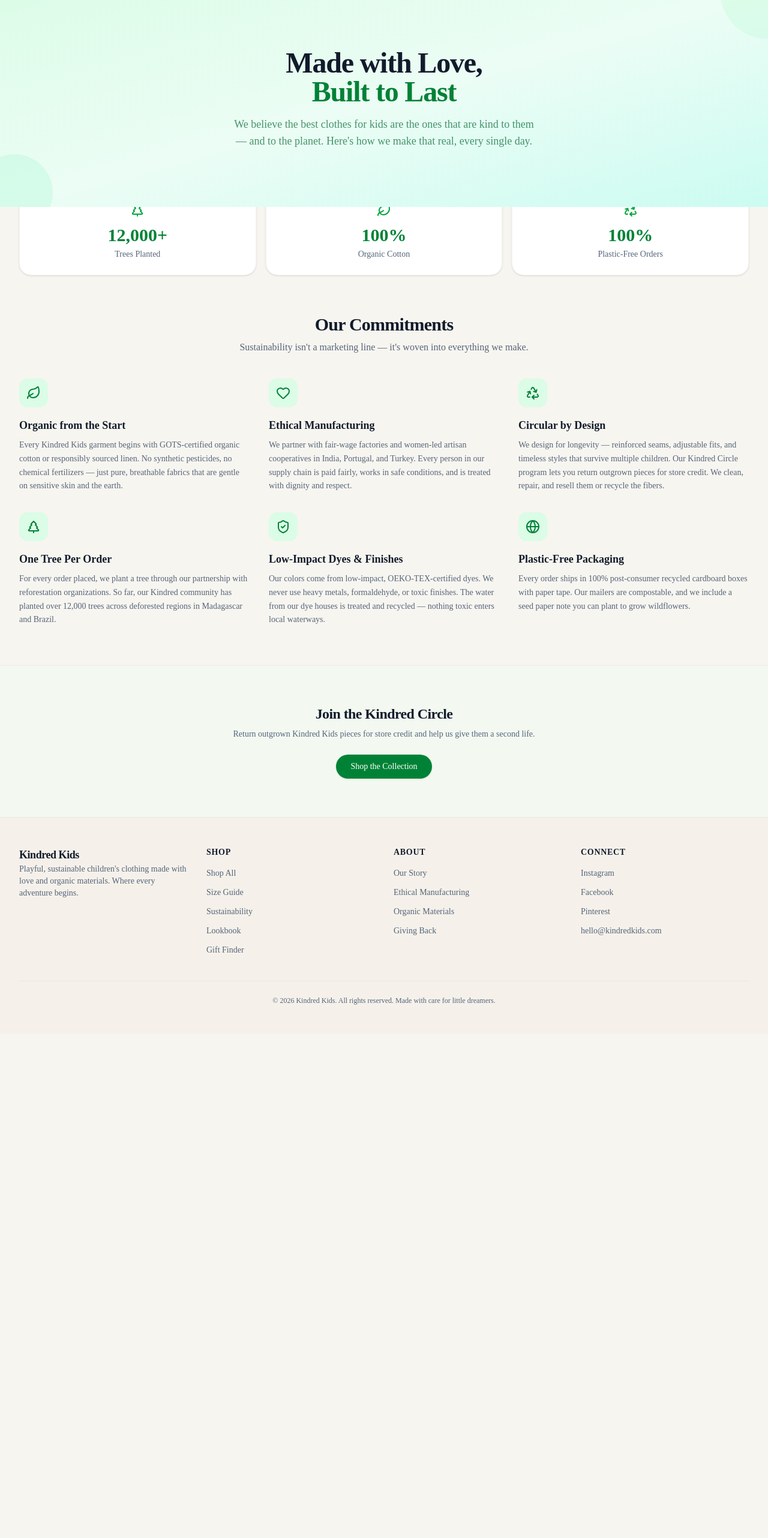
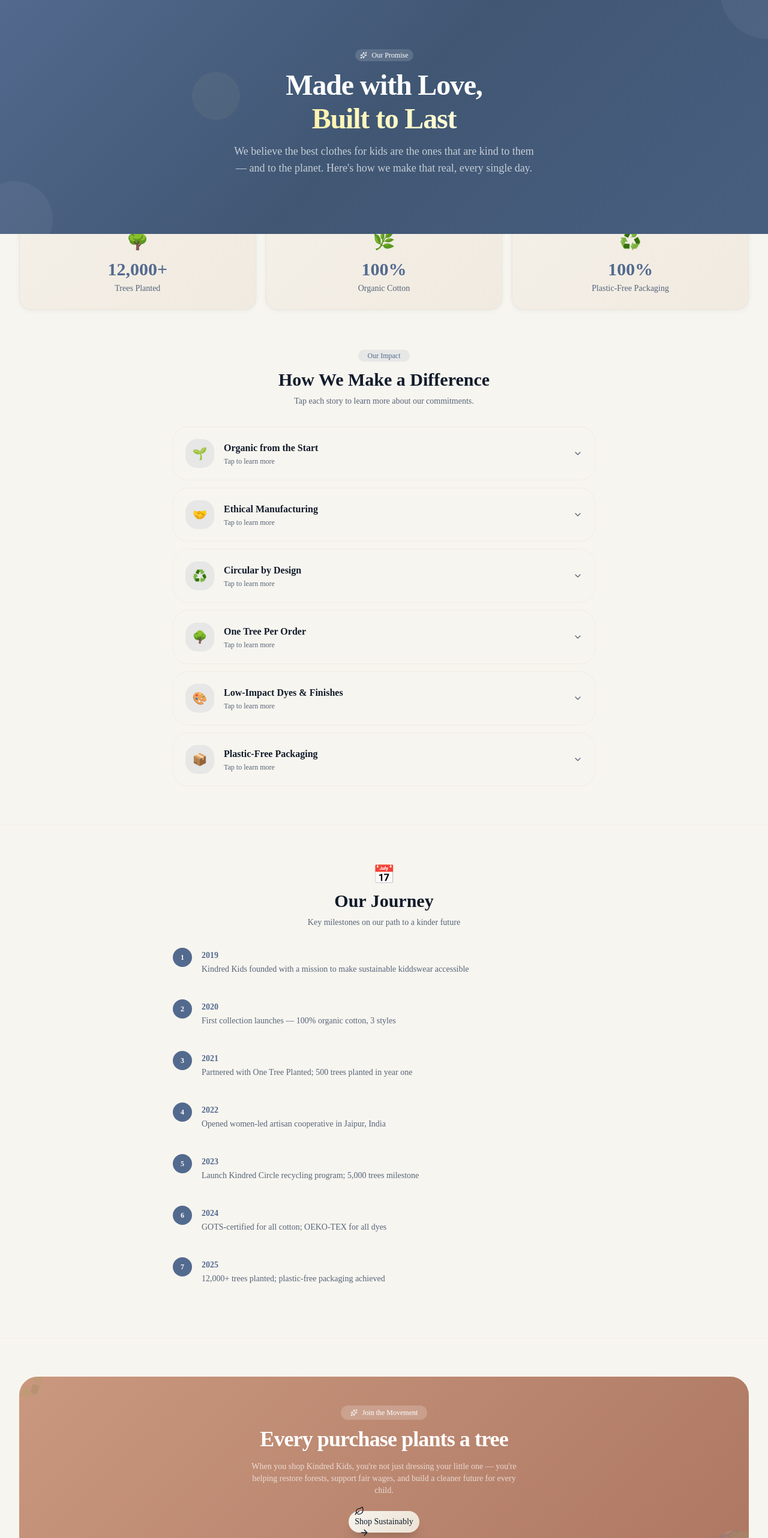
Before and after one commit to anas-khan-antimatter/mkt-kindred-kids, a Next.js app: page /sustainability in a window 1280 px wide. Shown: the part 80-2644 px from the top of the page at 60% size. Before the commit the page ends 1804 px from the top, so only its background shows below. Built offline with nearby package versions, Linux system fonts and the light colour scheme.

Commit message:
antimatter: checkpoint c-1790732968742-bn6mm

```diff
--- a/src/app/sustainability/page.tsx
+++ b/src/app/sustainability/page.tsx
@@ -1,9 +1,12 @@
 "use client";
 
 import { useEffect, useState, useRef } from "react";
-import { Leaf, Heart, Recycle, TreePine, ShieldCheck, Globe } from "lucide-react";
+import { Leaf, Heart, Recycle, TreePine, ShieldCheck, Globe, Sparkles, ChevronDown, ArrowRight } from "lucide-react";
+import Link from "next/link";
+import { Badge } from "@/components/ui/badge";
+import { Button } from "@/components/ui/button";
 
-/* ── Animated counter ── */
+/* ── Animated counter (IntersectionObserver) ── */
 function AnimatedCounter({ target, suffix = "" }: { target: number; suffix?: string }) {
   const [count, setCount] = useState(0);
   const ref = useRef<HTMLSpanElement>(null);
@@ -35,135 +38,226 @@
     return () => observer.disconnect();
   }, [target]);
 
+  return <span ref={ref}>{count.toLocaleString()}{suffix}</span>;
+}
+
+/* ── Accordion item ── */
+function StoryAccordion({
+  icon: Icon,
+  title,
+  description,
+  emoji,
+}: {
+  icon: any;
+  title: string;
+  description: string;
+  emoji: string;
+}) {
+  const [open, setOpen] = useState(false);
+
   return (
-    <span ref={ref}>
-      {count.toLocaleString()}{suffix}
-    </span>
+    <div className={`rounded-2xl border transition-all duration-300 ${open ? "border-primary/30 bg-card-soft shadow-soft" : "border-border/30 bg-card-soft/50 hover:bg-card-soft"}`}>
+      <button
+        onClick={() => setOpen(!open)}
+        className="w-full flex items-center gap-4 p-5 text-left focus-visible:outline-none focus-visible:ring-2 focus-visible:ring-ring rounded-2xl"
+      >
+        <div className="flex h-12 w-12 shrink-0 items-center justify-center rounded-xl bg-primary/10 text-xl">
+          {emoji}
+        </div>
+        <div className="flex-1 min-w-0">
+          <h3 className="font-semibold">{title}</h3>
+          <p className="text-xs text-muted-foreground mt-0.5">Tap to learn more</p>
+        </div>
+        <ChevronDown className={`h-4 w-4 text-muted-foreground transition-transform duration-300 ${open ? "rotate-180" : ""}`} />
+      </button>
+      {open && (
+        <div className="px-5 pb-5 animate-in fade-in slide-in-from-top-1 duration-200">
+          <div className="h-px bg-border/30 mb-4" />
+          <p className="text-sm text-muted-foreground leading-relaxed">{description}</p>
+        </div>
+      )}
+    </div>
   );
 }
 
 const stories = [
   {
     icon: Leaf,
+    emoji: "🌱",
     title: "Organic from the Start",
     description:
       "Every Kindred Kids garment begins with GOTS-certified organic cotton or responsibly sourced linen. No synthetic pesticides, no chemical fertilizers — just pure, breathable fabrics that are gentle on sensitive skin and the earth.",
   },
   {
     icon: Heart,
+    emoji: "🤝",
     title: "Ethical Manufacturing",
     description:
       "We partner with fair-wage factories and women-led artisan cooperatives in India, Portugal, and Turkey. Every person in our supply chain is paid fairly, works in safe conditions, and is treated with dignity and respect.",
   },
   {
     icon: Recycle,
+    emoji: "♻️",
     title: "Circular by Design",
     description:
       "We design for longevity — reinforced seams, adjustable fits, and timeless styles that survive multiple children. Our Kindred Circle program lets you return outgrown pieces for store credit. We clean, repair, and resell them or recycle the fibers.",
   },
   {
     icon: TreePine,
+    emoji: "🌳",
     title: "One Tree Per Order",
     description:
       "For every order placed, we plant a tree through our partnership with reforestation organizations. So far, our Kindred community has planted over 12,000 trees across deforested regions in Madagascar and Brazil.",
   },
   {
     icon: ShieldCheck,
+    emoji: "🎨",
     title: "Low-Impact Dyes & Finishes",
     description:
       "Our colors come from low-impact, OEKO-TEX-certified dyes. We never use heavy metals, formaldehyde, or toxic finishes. The water from our dye houses is treated and recycled — nothing toxic enters local waterways.",
   },
   {
     icon: Globe,
+    emoji: "📦",
     title: "Plastic-Free Packaging",
     description:
       "Every order ships in 100% post-consumer recycled cardboard boxes with paper tape. Our mailers are compostable, and we include a seed paper note you can plant to grow wildflowers.",
   },
 ];
 
+const timeline = [
+  { year: "2019", event: "Kindred Kids founded with a mission to make sustainable kiddswear accessible" },
+  { year: "2020", event: "First collection launches — 100% organic cotton, 3 styles" },
+  { year: "2021", event: "Partnered with One Tree Planted; 500 trees planted in year one" },
+  { year: "2022", event: "Opened women-led artisan cooperative in Jaipur, India" },
+  { year: "2023", event: "Launch Kindred Circle recycling program; 5,000 trees milestone" },
+  { year: "2024", event: "GOTS-certified for all cotton; OEKO-TEX for all dyes" },
+  { year: "2025", event: "12,000+ trees planted; plastic-free packaging achieved" },
+];
+
 export default function SustainabilityPage() {
   return (
     <div>
       {/* Hero */}
-      <section className="relative overflow-hidden bg-gradient-to-br from-green-100 via-emerald-50 to-teal-100 px-4 py-16 sm:px-6 sm:py-24 lg:px-8">
+      <section className="relative overflow-hidden bg-denim-wash px-4 py-16 sm:px-6 sm:py-24 lg:px-8">
         <div className="relative mx-auto max-w-7xl">
           <div className="mx-auto max-w-2xl text-center">
-            <h1 className="text-3xl font-bold tracking-tight sm:text-4xl lg:text-5xl">
-              Made with Love,<br />
-              <span className="text-green-700">Built to Last</span>
+            <Badge className="mb-4 bg-white/15 text-white border-0 backdrop-blur-sm">
+              <Sparkles className="mr-1 h-3 w-3" />
+              Our Promise
+            </Badge>
+            <h1 className="text-3xl font-bold tracking-tight text-white sm:text-4xl lg:text-5xl">
+              Made with Love,
+              <span className="block mt-2 bg-gradient-to-r from-amber-200 via-yellow-100 to-white bg-clip-text text-transparent">
+                Built to Last
+              </span>
             </h1>
-            <p className="mt-4 text-lg text-green-800/70 max-w-lg mx-auto">
+            <p className="mt-4 text-lg text-white/70 max-w-lg mx-auto">
               We believe the best clothes for kids are the ones that are kind to them — and to the planet.
               Here&apos;s how we make that real, every single day.
             </p>
           </div>
         </div>
-        <div className="absolute -top-20 -right-20 h-40 w-40 rounded-full bg-green-200/30" />
-        <div className="absolute -bottom-10 -left-10 h-32 w-32 rounded-full bg-emerald-200/30" />
+        <div className="absolute -top-20 -right-20 h-40 w-40 rounded-full bg-white/5" />
+        <div className="absolute -bottom-10 -left-10 h-32 w-32 rounded-full bg-white/5" />
+        <div className="absolute top-1/3 left-1/4 h-20 w-20 rounded-full bg-amber-200/5" />
       </section>
 
       {/* Impact stats — animated */}
       <section className="mx-auto max-w-7xl px-4 -mt-8 sm:px-6 lg:px-8">
         <div className="grid gap-4 sm:grid-cols-3">
-          <div className="rounded-xl bg-white shadow-sm border border-border/30 p-6 text-center">
-            <TreePine className="mx-auto h-6 w-6 text-green-600" />
-            <p className="mt-3 text-3xl font-bold text-green-700">
+          <div className="rounded-xl bg-card-soft shadow-soft border border-border/30 p-6 text-center transition-all hover:shadow-bouncy">
+            <span className="text-3xl block">🌳</span>
+            <p className="mt-3 text-3xl font-bold text-primary">
               <AnimatedCounter target={12000} suffix="+" />
             </p>
             <p className="mt-1 text-sm text-muted-foreground">Trees Planted</p>
           </div>
-          <div className="rounded-xl bg-white shadow-sm border border-border/30 p-6 text-center">
-            <Leaf className="mx-auto h-6 w-6 text-green-600" />
-            <p className="mt-3 text-3xl font-bold text-green-700">
+          <div className="rounded-xl bg-card-soft shadow-soft border border-border/30 p-6 text-center transition-all hover:shadow-bouncy">
+            <span className="text-3xl block">🌿</span>
+            <p className="mt-3 text-3xl font-bold text-primary">
               <AnimatedCounter target={100} suffix="%" />
             </p>
             <p className="mt-1 text-sm text-muted-foreground">Organic Cotton</p>
           </div>
-          <div className="rounded-xl bg-white shadow-sm border border-border/30 p-6 text-center">
-            <Recycle className="mx-auto h-6 w-6 text-green-600" />
-            <p className="mt-3 text-3xl font-bold text-green-700">
+          <div className="rounded-xl bg-card-soft shadow-soft border border-border/30 p-6 text-center transition-all hover:shadow-bouncy">
+            <span className="text-3xl block">♻️</span>
+            <p className="mt-3 text-3xl font-bold text-primary">
               <AnimatedCounter target={100} suffix="%" />
             </p>
-            <p className="mt-1 text-sm text-muted-foreground">Plastic-Free Orders</p>
+            <p className="mt-1 text-sm text-muted-foreground">Plastic-Free Packaging</p>
           </div>
         </div>
       </section>
 
-      {/* Stories grid */}
-      <section className="mx-auto max-w-7xl px-4 py-16 sm:px-6 lg:px-8">
-        <div className="mb-10 text-center">
-          <h2 className="text-2xl font-bold tracking-tight sm:text-3xl">Our Commitments</h2>
-          <p className="mt-2 text-muted-foreground max-w-xl mx-auto">
-            Sustainability isn&apos;t a marketing line — it&apos;s woven into everything we make.
+      {/* Story accordions */}
+      <section className="mx-auto max-w-3xl px-4 py-16 sm:px-6 lg:px-8">
+        <div className="mb-8 text-center">
+          <Badge className="badge-pill mb-3 bg-primary/10 text-primary border-0">Our Impact</Badge>
+          <h2 className="text-2xl font-bold sm:text-3xl">How We Make a Difference</h2>
+          <p className="mt-2 text-muted-foreground text-sm max-w-md mx-auto">
+            Tap each story to learn more about our commitments.
           </p>
         </div>
-        <div className="grid gap-8 sm:grid-cols-2 lg:grid-cols-3">
-          {stories.map((item) => (
-            <div key={item.title} className="group">
-              <div className="flex h-12 w-12 items-center justify-center rounded-lg bg-green-100 text-green-700 group-hover:bg-green-200 transition-colors">
-                <item.icon className="h-6 w-6" />
-              </div>
-              <h3 className="mt-4 text-lg font-semibold">{item.title}</h3>
-              <p className="mt-2 text-sm leading-relaxed text-muted-foreground">{item.description}</p>
-            </div>
+        <div className="space-y-3">
+          {stories.map((story) => (
+            <StoryAccordion key={story.title} {...story} />
           ))}
         </div>
       </section>
 
+      {/* Timeline */}
+      <section className="bg-card-soft/70 border-y border-border/20 py-16">
+        <div className="mx-auto max-w-3xl px-4 sm:px-6 lg:px-8">
+          <div className="mb-8 text-center">
+            <span className="text-3xl block mb-2">📅</span>
+            <h2 className="text-2xl font-bold sm:text-3xl">Our Journey</h2>
+            <p className="mt-2 text-muted-foreground text-sm">Key milestones on our path to a kinder future</p>
+          </div>
+          <div className="space-y-4">
+            {timeline.map((item, idx) => (
+              <div key={item.year} className="flex items-start gap-4">
+                <div className="flex flex-col items-center">
+                  <div className="flex h-8 w-8 items-center justify-center rounded-full bg-primary text-xs font-bold text-primary-foreground">
+                    {idx + 1}
+                  </div>
+                  {idx < timeline.length - 1 && <div className="mt-1 h-full w-px bg-primary/20" />}
+                </div>
+                <div className="pb-6">
+                  <span className="text-sm font-bold text-primary">{item.year}</span>
+                  <p className="text-sm text-muted-foreground mt-0.5">{item.event}</p>
+                </div>
+              </div>
+            ))}
+          </div>
+        </div>
+      </section>
+
       {/* CTA */}
-      <section className="border-t border-border/30 bg-green-50/50 py-16">
-        <div className="mx-auto max-w-xl px-4 text-center sm:px-6">
-          <h2 className="text-2xl font-bold tracking-tight">Join the Kindred Circle</h2>
-          <p className="mt-2 text-sm text-muted-foreground">
-            Return outgrown Kindred Kids pieces for store credit and help us give them a second life.
-          </p>
-          <div className="mt-6">
-            <a
-              href="/collections"
-              className="inline-flex h-10 items-center justify-center rounded-full bg-green-700 px-6 text-sm font-medium text-white shadow transition-colors hover:bg-green-800"
-            >
-              Shop the Collection
-            </a>
+      <section className="mx-auto max-w-7xl px-4 py-16 sm:px-6 lg:px-8">
+        <div className="rounded-3xl bg-caramel-fade p-8 sm:p-12 relative overflow-hidden">
+          <span className="absolute -bottom-6 -right-6 text-7xl opacity-10 select-none">🌍</span>
+          <span className="absolute -top-4 -left-4 text-5xl opacity-10 select-none rotate-45">♻️</span>
+          <div className="mx-auto max-w-xl text-center relative">
+            <span className="inline-flex items-center gap-2 bg-white/20 text-white backdrop-blur-sm rounded-full px-4 py-1 text-xs font-medium mb-3">
+              <Sparkles className="h-3 w-3" />
+              Join the Movement
+            </span>
+            <h2 className="text-3xl font-bold tracking-tight sm:text-4xl text-white">
+              Every purchase plants a tree
+            </h2>
+            <p className="mt-4 text-white/70 max-w-md mx-auto text-sm">
+              When you shop Kindred Kids, you&apos;re not just dressing your little one — you&apos;re helping restore forests, support fair wages, and build a cleaner future for every child.
+            </p>
+            <div className="mt-6 flex flex-wrap justify-center gap-3">
+              <Button asChild size="lg" className="bg-cream-warm text-foreground hover:brightness-95 border-0 rounded-full shadow-xl">
+                <Link href="/collections">
+                  <Leaf className="mr-2 h-4 w-4" />
+                  Shop Sustainably
+                  <ArrowRight className="ml-2 h-4 w-4" />
+                </Link>
+              </Button>
+            </div>
           </div>
         </div>
       </section>
```
